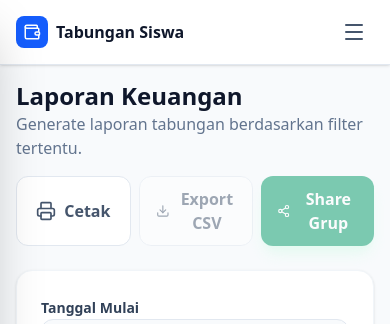
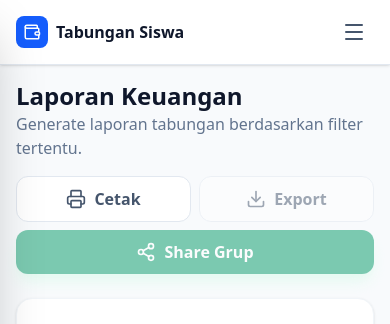
Before and after one commit to miftahululumtbk/Tabungan, a React (Vite) app: page /laporan in a window 390 px wide. Shown: the top 324 px of the page. Built offline with nearby package versions, Linux system fonts and the light colour scheme; no server answers; sample sign-in values are in the browser's storage.

Commit message:
style: optimize action button layout for mobile
Update button containers to use a grid layout for better spacing and responsiveness on mobile devices, and shorten button labels to improve UI consistency.

```diff
--- a/src/pages/ReportPage.tsx
+++ b/src/pages/ReportPage.tsx
@@ -142,10 +142,10 @@ export const ReportPage = () => {
           <h2 className="text-2xl font-bold text-slate-900">Laporan Keuangan</h2>
           <p className="text-slate-500">Generate laporan tabungan berdasarkan filter tertentu.</p>
         </div>
-        <div className="flex gap-2">
+        <div className="grid grid-cols-2 md:flex gap-2 w-full md:w-auto">
           <button
             onClick={handlePrint}
-            className="flex-1 md:flex-none border border-slate-200 bg-white text-slate-600 px-4 py-2.5 rounded-xl hover:bg-slate-50 transition-colors flex items-center justify-center gap-2 font-bold"
+            className="border border-slate-200 bg-white text-slate-600 px-4 py-2.5 rounded-xl hover:bg-slate-50 transition-colors flex items-center justify-center gap-2 font-bold"
           >
             <Printer size={20} />
             Cetak
@@ -153,15 +153,15 @@ export const ReportPage = () => {
           <button
             onClick={handleExportCSV}
             disabled={transactions.length === 0}
-            className="flex-1 md:flex-none border border-slate-200 bg-white text-slate-600 px-4 py-2.5 rounded-xl hover:bg-slate-50 transition-colors flex items-center justify-center gap-2 font-bold disabled:opacity-50"
+            className="border border-slate-200 bg-white text-slate-600 px-4 py-2.5 rounded-xl hover:bg-slate-50 transition-colors flex items-center justify-center gap-2 font-bold disabled:opacity-50"
           >
             <Download size={20} />
-            Export CSV
+            Export
           </button>
           <button
             onClick={handleShareReportGroup}
             disabled={transactions.length === 0}
-            className="flex-1 md:flex-none bg-emerald-600 text-white px-4 py-2.5 rounded-xl hover:bg-emerald-700 transition-colors flex items-center justify-center gap-2 font-bold disabled:opacity-50 shadow-lg shadow-emerald-100"
+            className="col-span-2 md:col-span-1 bg-emerald-600 text-white px-4 py-2.5 rounded-xl hover:bg-emerald-700 transition-colors flex items-center justify-center gap-2 font-bold disabled:opacity-50 shadow-lg shadow-emerald-100"
           >
             <Share2 size={20} />
             Share Grup
--- a/src/pages/StudentList.tsx
+++ b/src/pages/StudentList.tsx
@@ -239,7 +239,7 @@ export const StudentList = () => {
           <h2 className="text-2xl font-bold text-slate-900">Data Siswa</h2>
           <p className="text-slate-500">Kelola informasi data diri siswa dan orang tua.</p>
         </div>
-        <div className="flex gap-2">
+        <div className="grid grid-cols-2 md:flex gap-2 w-full md:w-auto">
           <button
             onClick={handleDownloadTemplate}
             className="bg-slate-100 text-slate-700 px-4 py-2.5 rounded-xl hover:bg-slate-200 transition-colors flex items-center justify-center gap-2 font-bold border border-slate-200"
@@ -253,11 +253,11 @@ export const StudentList = () => {
             className="bg-blue-50 text-blue-700 px-4 py-2.5 rounded-xl hover:bg-blue-100 transition-colors flex items-center justify-center gap-2 font-bold border border-blue-200"
           >
             <Upload size={20} />
-            Upload Data
+            Upload
           </button>
           <button
             onClick={handleAddSiswa}
-            className="bg-blue-600 text-white px-4 py-2.5 rounded-xl hover:bg-blue-700 transition-colors flex items-center justify-center gap-2 font-bold shadow-lg shadow-blue-100"
+            className="col-span-2 md:col-span-1 bg-blue-600 text-white px-4 py-2.5 rounded-xl hover:bg-blue-700 transition-colors flex items-center justify-center gap-2 font-bold shadow-lg shadow-blue-100"
           >
             <Plus size={20} />
             Tambah Siswa
--- a/src/pages/TransactionPage.tsx
+++ b/src/pages/TransactionPage.tsx
@@ -455,11 +455,11 @@ export const TransactionPage = () => {
           <h2 className="text-2xl font-bold text-slate-900">Transaksi Tabungan</h2>
           <p className="text-slate-500">Catat setoran dan penarikan tabungan siswa.</p>
         </div>
-        <div className="flex gap-2">
-          <div className="relative">
+        <div className="grid grid-cols-2 md:flex gap-2 w-full md:w-auto">
+          <div className="relative w-full md:w-auto">
             <button
               onClick={() => setIsImportMenuOpen(!isImportMenuOpen)}
-              className="h-full bg-blue-50 text-blue-700 px-4 py-2.5 rounded-xl hover:bg-blue-100 transition-colors flex items-center justify-center gap-2 font-bold border border-blue-200"
+              className="w-full h-full bg-blue-50 text-blue-700 px-4 py-2.5 rounded-xl hover:bg-blue-100 transition-colors flex items-center justify-center gap-2 font-bold border border-blue-200"
             >
               <Upload size={20} />
               Import
@@ -499,24 +499,24 @@ export const TransactionPage = () => {
           </div>
           <button
             onClick={() => setIsBulkModalOpen(true)}
-            className="flex-1 md:flex-none bg-blue-50 text-blue-700 px-4 py-2.5 rounded-xl hover:bg-blue-100 transition-colors flex items-center justify-center gap-2 font-bold border border-blue-200"
+            className="bg-blue-50 text-blue-700 px-4 py-2.5 rounded-xl hover:bg-blue-100 transition-colors flex items-center justify-center gap-2 font-bold border border-blue-200"
           >
             <ListPlus size={20} />
-            Setoran Massal
+            Massal
           </button>
           <button
             onClick={() => handleOpenModal('SETORAN')}
-            className="flex-1 md:flex-none bg-emerald-600 text-white px-6 py-2.5 rounded-xl hover:bg-emerald-700 transition-colors flex items-center justify-center gap-2 font-bold shadow-lg shadow-emerald-100"
+            className="bg-emerald-600 text-white px-4 md:px-6 py-2.5 rounded-xl hover:bg-emerald-700 transition-colors flex items-center justify-center gap-2 font-bold shadow-lg shadow-emerald-100"
           >
             <Plus size={20} />
             Setoran
           </button>
           <button
             onClick={() => handleOpenModal('PENARIKAN')}
-            className="flex-1 md:flex-none bg-orange-600 text-white px-6 py-2.5 rounded-xl hover:bg-orange-700 transition-colors flex items-center justify-center gap-2 font-bold shadow-lg shadow-orange-100"
+            className="bg-orange-600 text-white px-4 md:px-6 py-2.5 rounded-xl hover:bg-orange-700 transition-colors flex items-center justify-center gap-2 font-bold shadow-lg shadow-orange-100"
           >
             <ArrowLeftRight size={20} />
-            Penarikan
+            Tarik
           </button>
         </div>
       </div>
```
